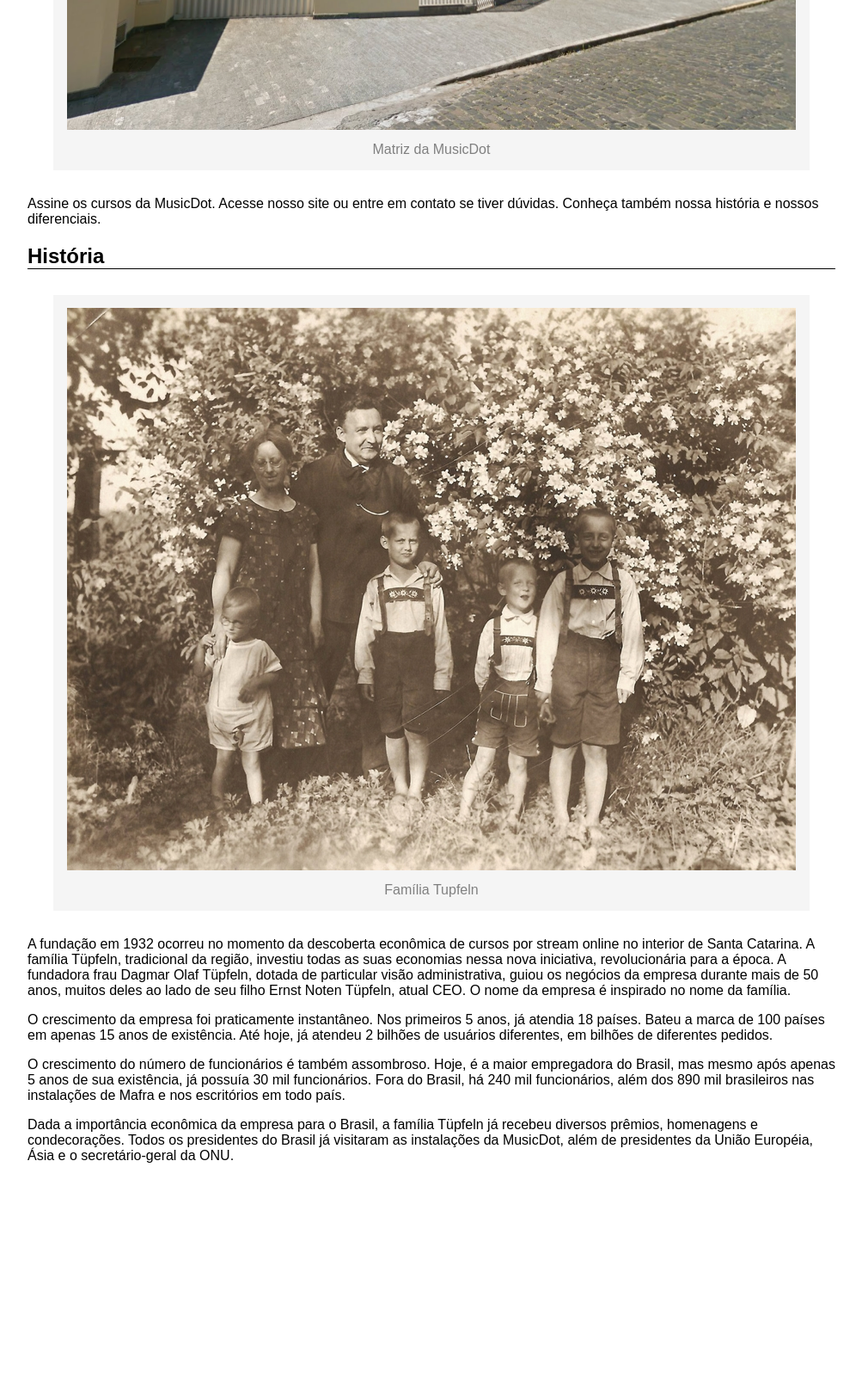
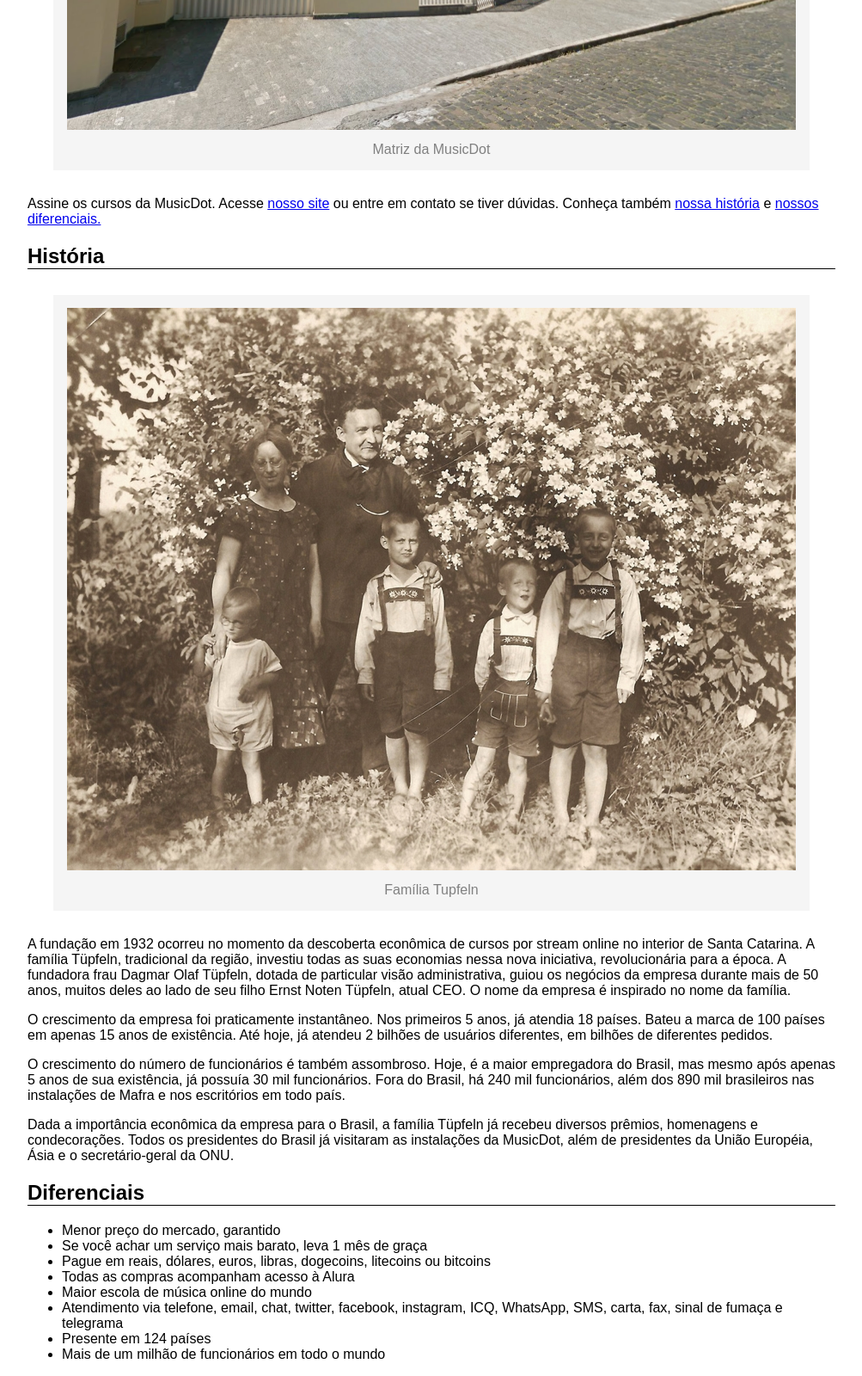
Before and after one commit to Guicoelho14/MusicDotPeloGit, a plain HTML site: page sobre.html in a window 1280 px wide. Shown: the part 727-2327 px from the top of the page at 86% size, without its empty margins (138-1141 px from the left). Before the commit the page ends 2096 px from the top, so only its background shows below. Drawn offline with Linux system fonts and the light colour scheme.

Commit message:
Atividade 3

```diff
--- a/sobre.html
+++ b/sobre.html
@@ -15,15 +15,15 @@
     </h1>
     <P>MusicDot é a maior escola online de música em todo o mundo. Fundada em 1932, possui estúdios em 124 países, sendo
     líder de mercado com mais de 90% de participação em 118 deles.</P>
-    <P>Nossa matriz fica em Mafra, em Santa Catarina. De lá, saem grande parte das gravações de nossos cursos. Nossa
+    <P>Nossa matriz fica em <a href="http://maps.google.com.br/?">Mafra, em Santa Catarina.</a> De lá, saem grande parte das gravações de nossos cursos. Nossa
     matriz:</P>
     <figure>
         <img src="img/matriz-musicdot.png" alt="matriz da musicdot">
         <figcaption>Matriz da MusicDot</figcaption>
     </figure>
-    <P>Assine os cursos da MusicDot. Acesse nosso site ou entre em contato se tiver dúvidas. Conheça também nossa história
-    e nossos diferenciais.</P>
-    <h2>História</h2>
+    <P>Assine os cursos da MusicDot. Acesse <a href="index.html">nosso site</a> ou entre em contato se tiver dúvidas. Conheça também <a href="#teste1">nossa história</a>
+    e <a href="#teste2">nossos diferenciais.</a></P>
+    <h2>História<a name="teste1"></a></h2>
     <figure>
         <img src="img/familia-tupfeln.jpg" alt="Família Tupfeln">
         <figcaption>Família Tupfeln</figcaption>
@@ -43,6 +43,19 @@
     <p>Dada a importância econômica da empresa para o Brasil, a família Tüpfeln já recebeu diversos prêmios, homenagens
         e condecorações. Todos os presidentes do Brasil já visitaram as instalações da MusicDot, além de presidentes da
         União Européia, Ásia e o secretário-geral da ONU.</P>
+    <h2>
+        Diferenciais<a name="teste2"></a>
+    </h2>
+    <ul>
+        <li>Menor preço do mercado, garantido</li>
+        <li>Se você achar um serviço mais barato, leva 1 mês de graça</li>
+        <li>Pague em reais, dólares, euros, libras, dogecoins, litecoins ou bitcoins</li>
+        <li>Todas as compras acompanham acesso à Alura</li>
+        <li>Maior escola de música online do mundo</li>
+        <li>Atendimento via telefone, email, chat, twitter, facebook, instagram, ICQ, WhatsApp, SMS, carta, fax, sinal de fumaça e telegrama</li>
+        <li>Presente em 124 países</li>
+        <li>Mais de um milhão de funcionários em todo o mundo</li>
+    </ul>
 </body>
 
 </html>
```
